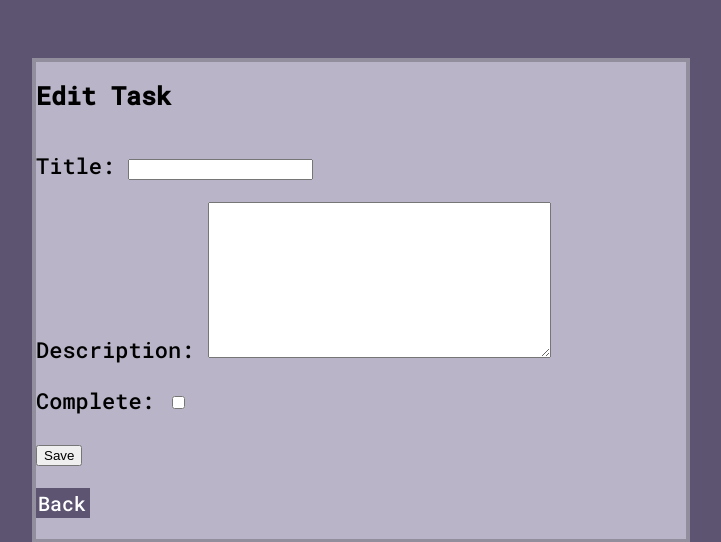
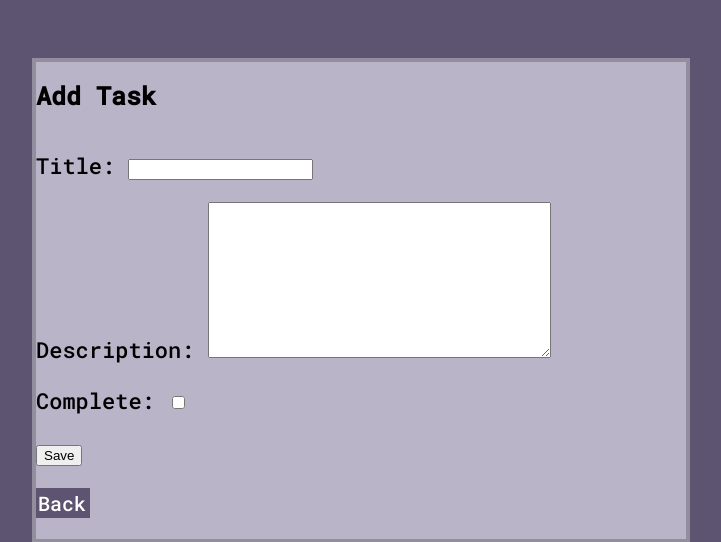
Before and after one commit to brightigiemokha/django_todo, a Django app: page /task-create/ in a window 1280 px wide. Shown: the top 542 px of the page, without its empty margins (279-1000 px from the left). Run offline with Django 3.2, Linux system fonts and the light colour scheme; a user stored in the database is signed in; some libraries are stand-ins or nearby versions.

Commit message:
updated add task

```diff
--- a/todoapp/templates/todoapp/task_form.html
+++ b/todoapp/templates/todoapp/task_form.html
@@ -1,7 +1,7 @@
 {% extends 'todoapp/task_main.html' %}
 
 {% block content %}
-<h1>Edit Task</h1>
+<h1>Add Task</h1>
 
 <form action="" method="POST">
     {% csrf_token %}
```
